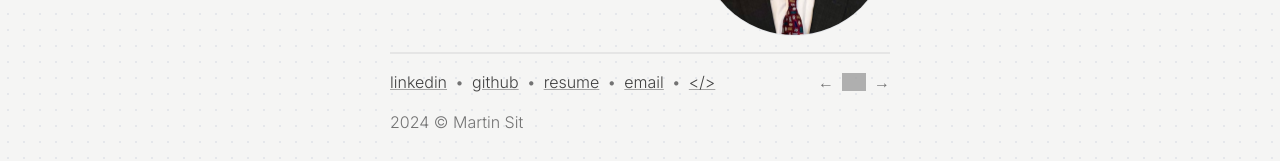
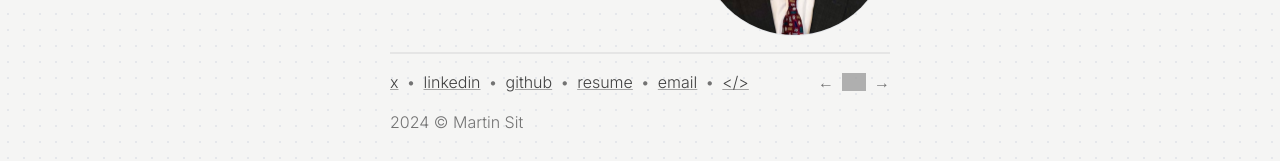
Before and after one commit to martin226/v2, a Next.js app: page / in a window 1280 px wide. Shown: the part 714-875 px from the top of the page. Built offline with nearby package versions, Linux system fonts and the light colour scheme; grey boxes are pictures that could not be loaded.

Commit message:
content: add x account

```diff
--- a/src/app/components/Footer.js
+++ b/src/app/components/Footer.js
@@ -2,6 +2,7 @@ import HorizontalNav from "./HorizontalNav";
 
 export default function Footer({ className }) {
   const links = [
+    { name: "x", href: "https://x.com/_martinsit" },
     { name: "linkedin", href: "https://www.linkedin.com/in/martin-sit/" },
     { name: "github", href: "https://github.com/martin226" },
     { name: "resume", href: "/resume.pdf" },
```
